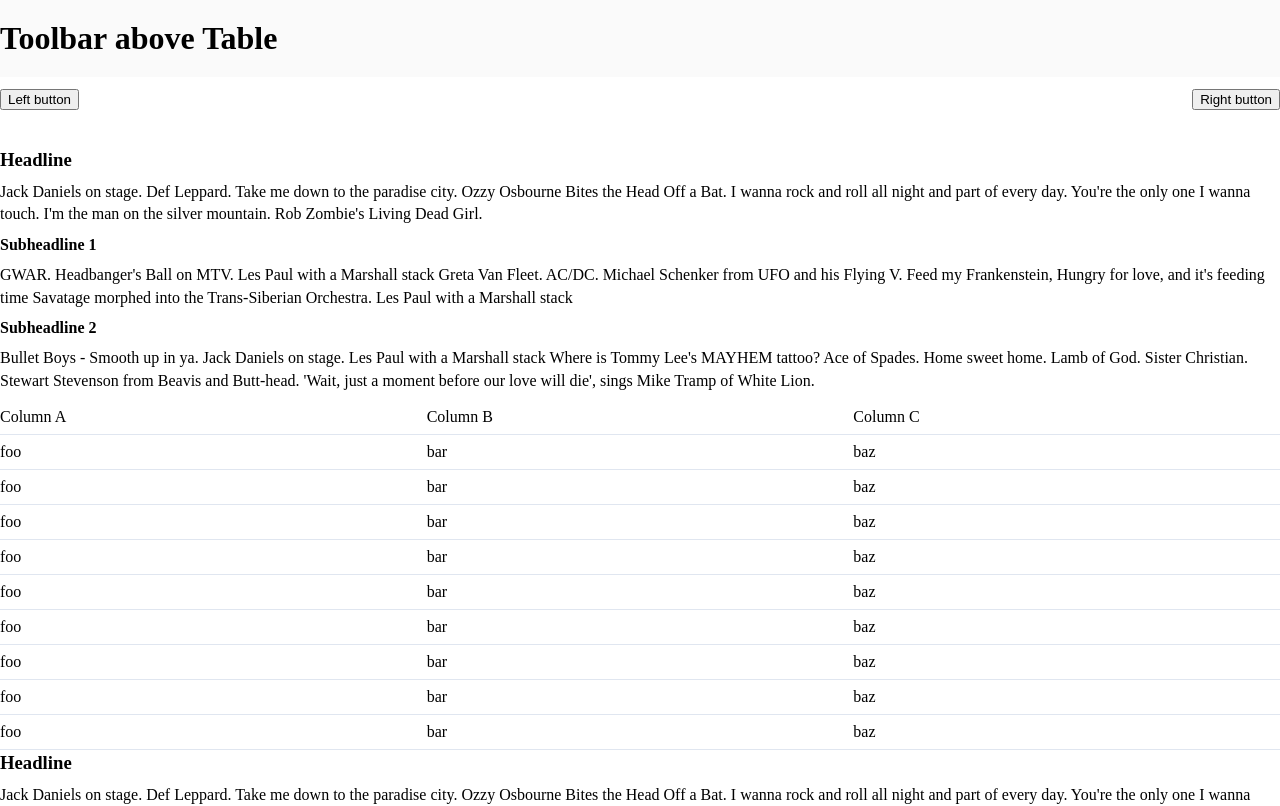
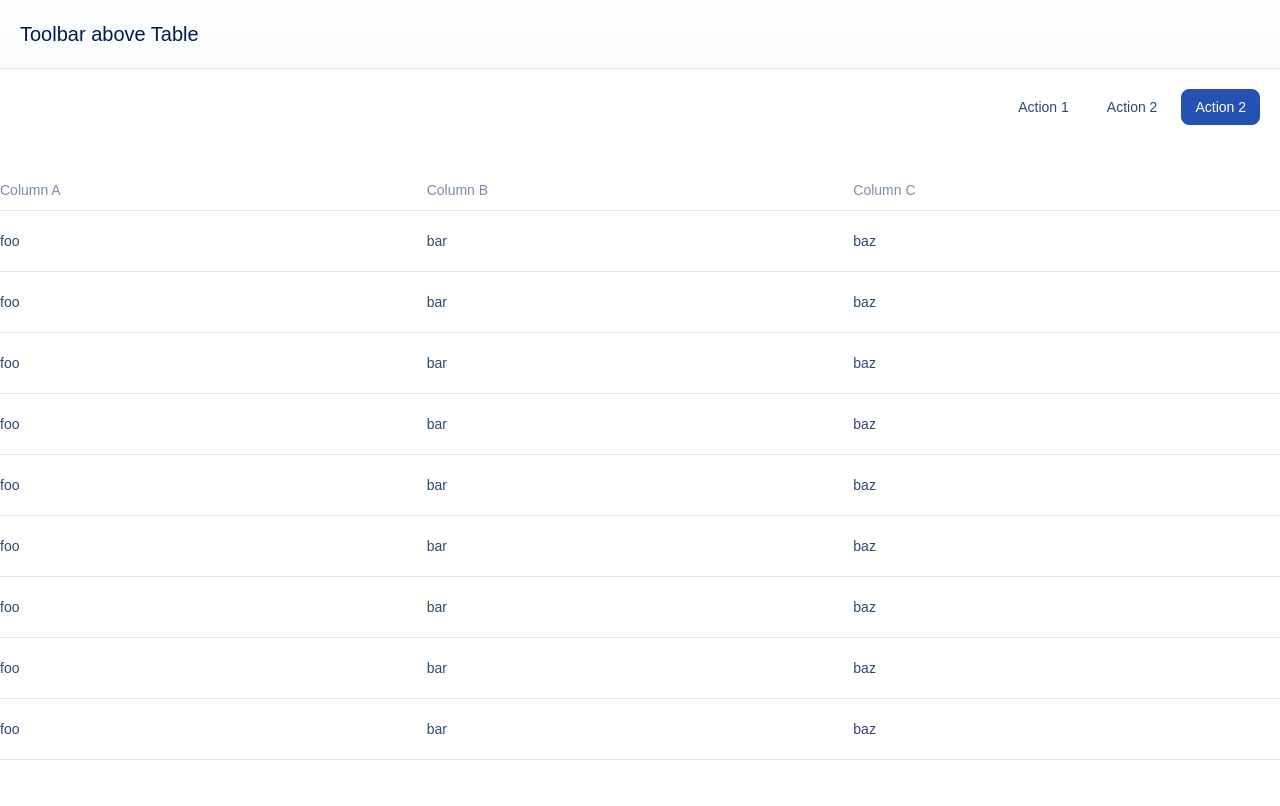
Before and after one commit to codepunkt/sticky-shadows, a React (Vite) app: page / in a window 1280 px wide. Shown: the top 806 px of the page. Built offline with nearby package versions, Linux system fonts and the light colour scheme.

Commit message:
refactor: simplify, remove nesting

```diff
--- a/package.json
+++ b/package.json
@@ -9,9 +9,11 @@
     "preview": "vite preview"
   },
   "dependencies": {
+    "@vetixy/circular-std": "^1.0.0",
     "react": "^18.2.0",
     "react-dom": "^18.2.0",
-    "react-waypoint": "^10.3.0"
+    "react-waypoint": "^10.3.0",
+    "styled-components": "^5.3.6"
   },
   "devDependencies": {
     "@types/react": "^18.0.26",
--- a/src/App.jsx
+++ b/src/App.jsx
@@ -7,8 +7,11 @@ import {
   useState,
 } from "react";
 import { v4 as uuidv4 } from "uuid";
+import { Waypoint } from "react-waypoint";
+import styled from "styled-components";
+import "@vetixy/circular-std";
+
 import "./global.css";
-import { Waypoint } from "react-waypoint";
 
 const stickyStyle = {
   position: "sticky",
@@ -131,6 +134,61 @@ function useSticky({ name, dependsOn = [], noEnd = false } = {}) {
   };
 }
 
+const Button = styled.button`
+  display: -webkit-inline-box;
+  display: -webkit-inline-flex;
+  display: -ms-inline-flexbox;
+  display: inline-flex;
+  gap: 7px;
+  -webkit-align-items: center;
+  -webkit-box-align: center;
+  -ms-flex-align: center;
+  align-items: center;
+  -webkit-box-pack: center;
+  -webkit-justify-content: center;
+  -ms-flex-pack: center;
+  justify-content: center;
+  height: 36px;
+  padding: 0 13px;
+  vertical-align: middle;
+  white-space: nowrap;
+  text-align: center;
+  border-radius: 8px;
+  -webkit-transition: 0.2s cubic-bezier(0.83, 0, 0.17, 1);
+  transition: 0.2s cubic-bezier(0.83, 0, 0.17, 1);
+  -webkit-transition-property: background, border, outline, color;
+  transition-property: background, border, outline, color;
+  -webkit-appearance: none !important;
+  -moz-appearance: none !important;
+  appearance: none !important;
+  cursor: pointer;
+  -webkit-user-select: none;
+  -moz-user-select: none;
+  -ms-user-select: none;
+  user-select: none;
+  font-weight: 500;
+  font-size: 14px;
+  line-height: 18px;
+  --base-color: #2d4a72;
+  border: 1px solid transparent;
+  color: #2d4a72;
+  fill: #2d4a72;
+  background: #fff;
+  font-weight: 500;
+  font-size: 14px;
+
+  &:hover {
+    background: #f2f2f2;
+  }
+`;
+
+const PrimaryButton = styled(Button)`
+  background: #2451b2;
+  border: 1px solid #2451b2;
+  color: #fff;
+  fill: #fff;
+`;
+
 function Toolbar() {
   const { ref, style, isLastSticky, StartSpy } = useSticky({
     name: "toolbar",
@@ -144,92 +202,27 @@ function Toolbar() {
         ref={ref}
         style={{
           ...style,
-          boxShadow: `0 2px 11px -3px ${isLastSticky ? "#333" : "transparent"}`,
+          boxShadow: isLastSticky
+            ? `0 4px 20px 0 rgb(0 28 75 / 10%), 0 1px 4px 0 rgb(0 28 75 / 10%)`
+            : "none",
         }}
       >
         <div
           style={{
-            padding: "12px 0",
+            padding: "20px",
             display: "flex",
             justifyContent: "space-between",
           }}
         >
-          <button>Left button</button>
-          <button>Right button</button>
+          <div></div>
+          <div style={{ display: "flex", gap: "10px" }}>
+            <Button>Action 1</Button>
+            <Button>Action 2</Button>
+            <PrimaryButton>Action 2</PrimaryButton>
+          </div>
         </div>
       </div>
     </>
-  );
-}
-
-function NestedOuter({ id }) {
-  const outerId = `nested-outer-${id}`;
-  const { ref, style, StartSpy, EndSpy, isLastSticky } = useSticky({
-    name: outerId,
-    dependsOn: ["toolbar"],
-  });
-
-  return (
-    <div>
-      <StartSpy />
-      <div
-        ref={ref}
-        style={{
-          ...style,
-          boxShadow: `0 2px 11px -3px ${isLastSticky ? "#333" : "transparent"}`,
-        }}
-      >
-        <h3>Headline</h3>
-      </div>
-      <p>
-        Jack Daniels on stage. Def Leppard. Take me down to the paradise city.
-        Ozzy Osbourne Bites the Head Off a Bat. I wanna rock and roll all night
-        and part of every day. You're the only one I wanna touch. I'm the man on
-        the silver mountain. Rob Zombie's Living Dead Girl.
-      </p>
-      <NestedInner
-        outerId={outerId}
-        headline="Subheadline 1"
-        text="GWAR. Headbanger's Ball on MTV. Les Paul with a Marshall stack Greta Van
-        Fleet. AC/DC. Michael Schenker from UFO and his Flying V. Feed my
-        Frankenstein, Hungry for love, and it's feeding time Savatage morphed
-        into the Trans-Siberian Orchestra. Les Paul with a Marshall stack"
-      />
-      <NestedInner
-        outerId={outerId}
-        headline="Subheadline 2"
-        text="Bullet Boys - Smooth up in ya. Jack Daniels on stage. Les Paul with a
-        Marshall stack Where is Tommy Lee's MAYHEM tattoo? Ace of Spades. Home
-        sweet home. Lamb of God. Sister Christian. Stewart Stevenson from Beavis
-        and Butt-head. 'Wait, just a moment before our love will die', sings
-        Mike Tramp of White Lion."
-      />
-      <EndSpy />
-    </div>
-  );
-}
-
-function NestedInner({ headline, text, outerId }) {
-  const { ref, style, StartSpy, EndSpy, isLastSticky } = useSticky({
-    name: "nested-inner",
-    dependsOn: ["toolbar", outerId],
-  });
-
-  return (
-    <div>
-      <StartSpy />
-      <div
-        ref={ref}
-        style={{
-          ...style,
-          boxShadow: `0 2px 11px -3px ${isLastSticky ? "#333" : "transparent"}`,
-        }}
-      >
-        <h4>{headline}</h4>
-      </div>
-      <p>{text}</p>
-      <EndSpy />
-    </div>
   );
 }
 
@@ -255,6 +248,11 @@ function Table() {
 
   const cellStyle = {
     padding: "8px 0",
+    color: "#2d4a72",
+    fontSize: "14px",
+    minHeight: "60px",
+    display: "flex",
+    alignItems: "center",
   };
 
   const { ref, style, isLastSticky, StartSpy, EndSpy } = useSticky({
@@ -270,17 +268,49 @@ function Table() {
         ref={ref}
         style={{
           ...style,
-          boxShadow: `0 2px 11px -3px ${isLastSticky ? "#333" : "transparent"}`,
+          boxShadow: isLastSticky
+            ? `0 4px 20px 0 rgb(0 28 75 / 10%), 0 1px 4px 0 rgb(0 28 75 / 10%)`
+            : "none",
         }}
       >
-        <div role="row" style={rowStyle}>
-          <span role="columnheader" style={cellStyle}>
+        <div
+          role="row"
+          style={{
+            ...rowStyle,
+            fontSize: "14px",
+          }}
+        >
+          <span
+            role="columnheader"
+            style={{
+              ...cellStyle,
+              color: "#7D8DA7",
+              fontWeight: 450,
+              minHeight: "40px",
+            }}
+          >
             Column A
           </span>
-          <span role="columnheader" style={cellStyle}>
+          <span
+            role="columnheader"
+            style={{
+              ...cellStyle,
+              color: "#7D8DA7",
+              fontWeight: 450,
+              minHeight: "40px",
+            }}
+          >
             Column B
           </span>
-          <span role="columnheader" style={cellStyle}>
+          <span
+            role="columnheader"
+            style={{
+              ...cellStyle,
+              color: "#7D8DA7",
+              fontWeight: 450,
+              minHeight: "40px",
+            }}
+          >
             Column C
           </span>
         </div>
@@ -301,26 +331,28 @@ function Table() {
   );
 }
 
+const Headline = styled.h1`
+  display: block;
+  background: #fafafa;
+  margin: 0;
+  padding: 20px;
+  color: #001c4b;
+  font-size: 20px;
+  font-weight: 500;
+  line-height: 28px;
+  background: linear-gradient(180deg, #ffffff 0%, #f8fafc 100%);
+  border-bottom: 1px solid #e0e6f0;
+`;
+
 export default function App() {
   return (
     <StickyContextProvider>
-      <h1
-        style={{
-          display: "block",
-          background: "#fafafa",
-          margin: 0,
-          padding: "16px 0",
-        }}
-      >
-        Toolbar above Table
-      </h1>
+      <Headline>Toolbar above Table</Headline>
       <Toolbar />
       <div style={{ height: "25px" }} />
-      <NestedOuter id="1" />
       <Table />
-      <NestedOuter id="2" />
+      <div style={{ height: "250px" }} />
       <Table />
-      <NestedOuter id="3" />
       <div style={{ height: "1500px" }} />
     </StickyContextProvider>
   );
--- a/src/global.css
+++ b/src/global.css
@@ -1,6 +1,7 @@
 html,
 body {
   margin: 0;
+  font-family: CircularStd, sans-serif;
 }
 
 *,
```
Also changed, not shown: 1 other file (tests, documents, lock files or other folders).
